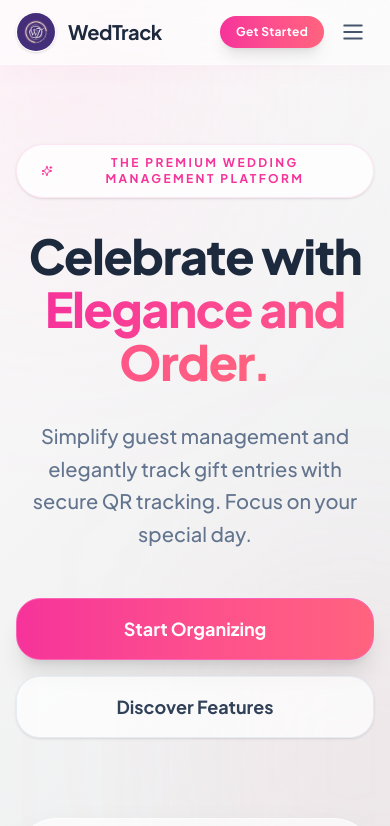
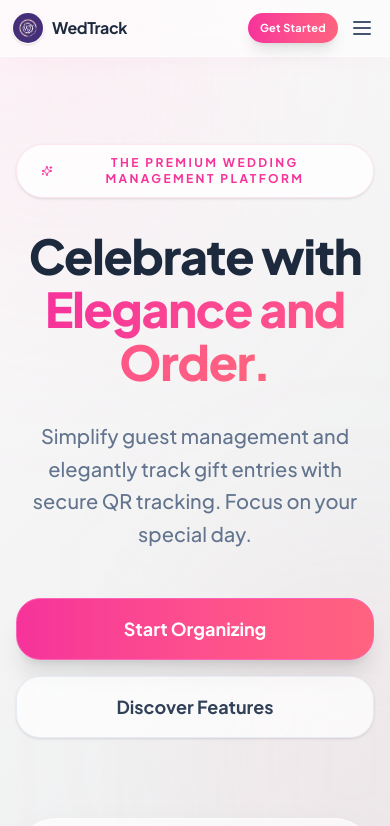
Before and after one commit to luffyYO/WedTrack, a React (Vite) app in the folder frontend/: page / in a window 390 px wide. Shown: the top 826 px of the page. Built offline with nearby package versions, Linux system fonts and the light colour scheme; no server answers; grey boxes are pictures that could not be loaded.

Commit message:
ui updated

```diff
--- a/frontend/src/pages/LandingPage.tsx
+++ b/frontend/src/pages/LandingPage.tsx
@@ -84,13 +84,13 @@ export default function LandingPage() {
     }
 
     const Logo = ({ size = "md" }) => (
-        <div className="flex items-center gap-3">
+        <div className="flex items-center gap-2 sm:gap-3">
             <img
                 src="/logo.jpeg"
                 alt="WedTrack logo"
-                className={`${size === "lg" ? "w-16 h-16" : "w-10 h-10"} rounded-2xl object-cover shadow-sm border border-white/50`}
+                className={`${size === "lg" ? "w-16 h-16" : "w-8 h-8 sm:w-10 sm:h-10"} rounded-xl sm:rounded-2xl object-cover shadow-sm border border-white/50`}
             />
-            <span className={`font-bold tracking-tight text-slate-800 ${size === "lg" ? "text-3xl" : "text-xl"}`}>
+            <span className={`font-bold tracking-tight text-slate-800 ${size === "lg" ? "text-3xl" : "text-base sm:text-xl"}`}>
                 WedTrack
             </span>
         </div>
@@ -117,7 +117,7 @@ export default function LandingPage() {
 
             {/* Header */}
             <header className="fixed top-0 left-0 right-0 z-50 bg-white/60 backdrop-blur-xl border-b border-white/50 shadow-[0_4px_20px_rgba(244,114,182,0.05)]">
-                <div className="container mx-auto px-4 sm:px-6 h-16 sm:h-20 flex items-center justify-between">
+                <div className="container mx-auto px-3 sm:px-6 h-14 sm:h-20 flex items-center justify-between">
                     <Logo />
 
                     <div className="flex items-center gap-2 sm:gap-6">
@@ -129,17 +129,17 @@ export default function LandingPage() {
                         </button>
                         <button
                             onClick={() => navigate('/login')}
-                            className="px-4 py-2 sm:px-6 sm:py-2.5 rounded-xl sm:rounded-2xl font-bold transition-all text-xs sm:text-sm tracking-wide bg-gradient-to-r from-pink-500 to-rose-400 text-white shadow-lg hover:shadow-pink-500/30 hover:-translate-y-0.5"
+                            className="px-3 py-1.5 sm:px-6 sm:py-2.5 rounded-lg sm:rounded-2xl font-bold transition-all text-[11px] sm:text-sm tracking-wide whitespace-nowrap bg-gradient-to-r from-pink-500 to-rose-400 text-white shadow-lg hover:shadow-pink-500/30 hover:-translate-y-0.5"
                         >
                             Get Started
                         </button>
 
                         <button
-                            className="p-2 transition-colors sm:hidden text-slate-600 hover:text-pink-500"
+                            className="p-1 sm:p-2 transition-colors sm:hidden text-slate-600 hover:text-pink-500"
                             onClick={() => setIsMobileMenuOpen(true)}
                             aria-label="Open menu"
                         >
-                            <Menu size={26} />
+                            <Menu size={24} />
                         </button>
                     </div>
                 </div>
```
